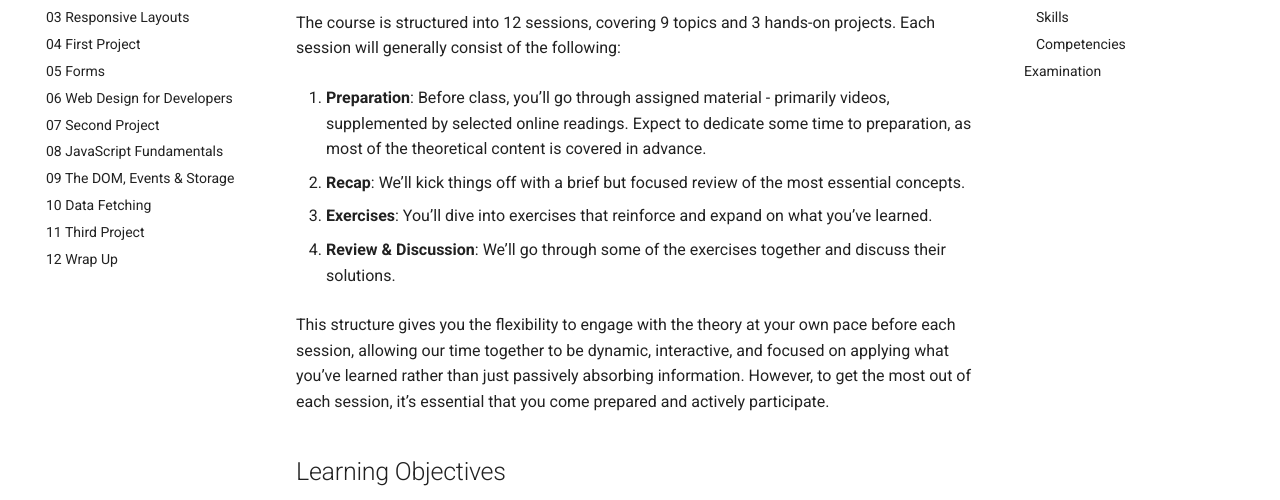
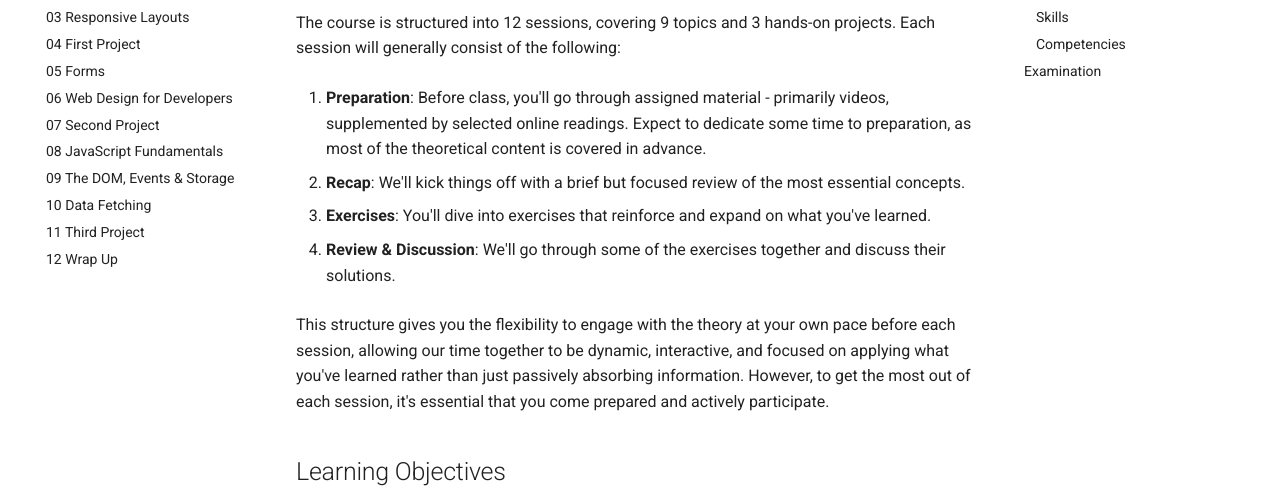
Before and after one commit to KasperKnop/WEB1, an MkDocs documentation site: the page built from docs/index.md, in a window 1280 px wide and 900 px high, scrolled down 352 px. Shown: the part 172-672 px from the top of the window. Built offline with MkDocs 1.6.1 and Material for MkDocs 9.7.7, drawn with Linux system fonts in a browser that asks for light colours.

```diff
--- a/docs/index.md
+++ b/docs/index.md
@@ -10,15 +10,15 @@ In the sidebar, you'll find all 12 course sessions, each with their own preparat
 
 The course is structured into 12 sessions, covering 9 topics and 3 hands-on projects. Each session will generally consist of the following:
 
-1. **Preparation**: Before class, you’ll go through assigned material - primarily videos, supplemented by selected online readings. Expect to dedicate some time to preparation, as most of the theoretical content is covered in advance.
+1. **Preparation**: Before class, you'll go through assigned material - primarily videos, supplemented by selected online readings. Expect to dedicate some time to preparation, as most of the theoretical content is covered in advance.
 
-2. **Recap**: We’ll kick things off with a brief but focused review of the most essential concepts.
+2. **Recap**: We'll kick things off with a brief but focused review of the most essential concepts.
 
-3. **Exercises**: You’ll dive into exercises that reinforce and expand on what you’ve learned.
+3. **Exercises**: You'll dive into exercises that reinforce and expand on what you've learned.
 
-4. **Review & Discussion**: We’ll go through some of the exercises together and discuss their solutions.
+4. **Review & Discussion**: We'll go through some of the exercises together and discuss their solutions.
 
-This structure gives you the flexibility to engage with the theory at your own pace before each session, allowing our time together to be dynamic, interactive, and focused on applying what you’ve learned rather than just passively absorbing information. However, to get the most out of each session, it’s essential that you come prepared and actively participate.
+This structure gives you the flexibility to engage with the theory at your own pace before each session, allowing our time together to be dynamic, interactive, and focused on applying what you've learned rather than just passively absorbing information. However, to get the most out of each session, it's essential that you come prepared and actively participate.
 
 ## Learning Objectives
 
```
Also changed, not shown: docs/01-web-infrastructure-and-html.md (+8 -8 lines), docs/02-css-fundamentals.md (+26 -12 lines).
